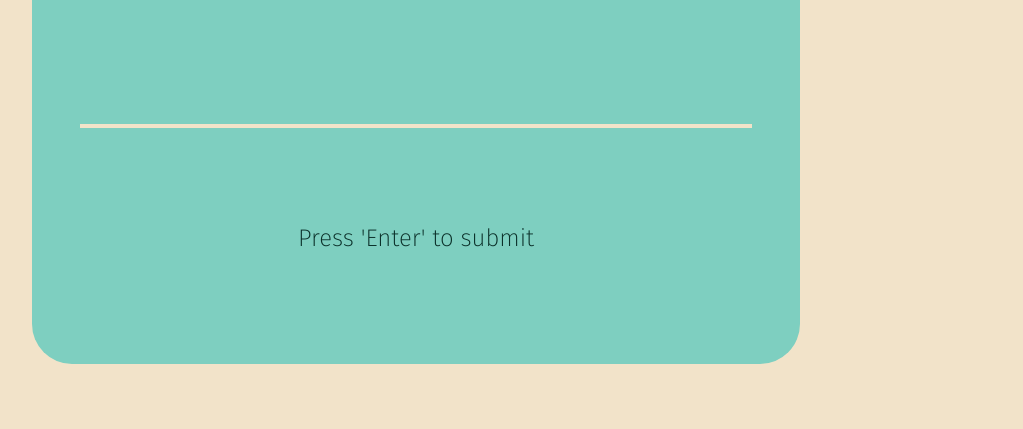
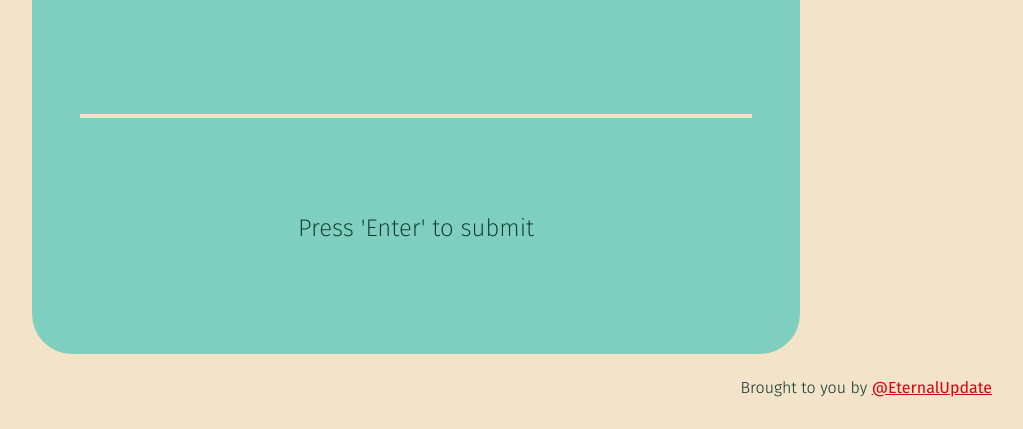
Before and after one commit to EternalUpdate/mental-arithmetic-quiz, a plain HTML site: page index.html in a window 1280 px wide. Shown: the part 371-800 px from the top of the page, without its empty margins (224-1247 px from the left). Drawn offline with Linux system fonts and the light colour scheme.

Commit message:
Added footer

```diff
--- a/index.html
+++ b/index.html
@@ -9,6 +9,10 @@
     </head>
     <body>
         <div class="app">
+            <!-- Header (future use?) -->
+            <div class="header">
+                <p></p>
+            </div>
             <!-- Quiz Card -->
             <div class="quiz-card">
                 <!-- Settings -->
@@ -77,6 +81,15 @@
                     <div class="score-container"><p id="score"></p></div>
                 </div>
             </div>
+            <!-- Footer -->
+            <div class="footer">
+                <p>
+                    Brought to you by
+                    <a href="https://github.com/EternalUpdate"
+                        >@EternalUpdate</a
+                    >
+                </p>
+            </div>
         </div>
     </body>
     <script type="module" src="quiz.js"></script>
--- a/styles.css
+++ b/styles.css
@@ -73,12 +73,22 @@ select:focus {
     outline: none;
 }
 
+a {
+    font-weight: 400;
+    color: var(--red);
+}
+
+a:hover {
+    color: #ff9c22;
+    transition: 0.3s;
+}
+
 .app {
     display: flex;
     flex-direction: column;
     height: 100vh;
     align-items: center;
-    justify-content: center;
+    justify-content: space-between;
     background-color: var(--beige);
 
 }
@@ -119,6 +129,7 @@ select:focus {
 
 .all-settings {
     max-width: 100%;
+    display: grid;
     font-size: 1.1rem;
     color: var(--darker-blue);
     row-gap: 1rem;
@@ -135,6 +146,36 @@ select:focus {
 
 .hidden {
     display: none;
+}
+
+.header {
+    width: 100%;
+    display: flex;
+    flex-direction: row;
+    align-items: center;
+    justify-content: flex-start;
+    color: var(--darker-blue);
+}
+
+.footer {
+    width: 100%;
+    display: flex;
+    flex-direction: row;
+    align-items: center;
+    justify-content: flex-end;
+    color: var(--darker-blue);
+}
+
+.header p {
+    margin-left: 2rem;
+    margin-top: 2rem;
+}
+
+.footer p {
+    margin-right: 4rem;
+    margin-bottom: 2rem;
+    font-size: 1rem;
+    font-weight: 300;
 }
 
 #result {
```
